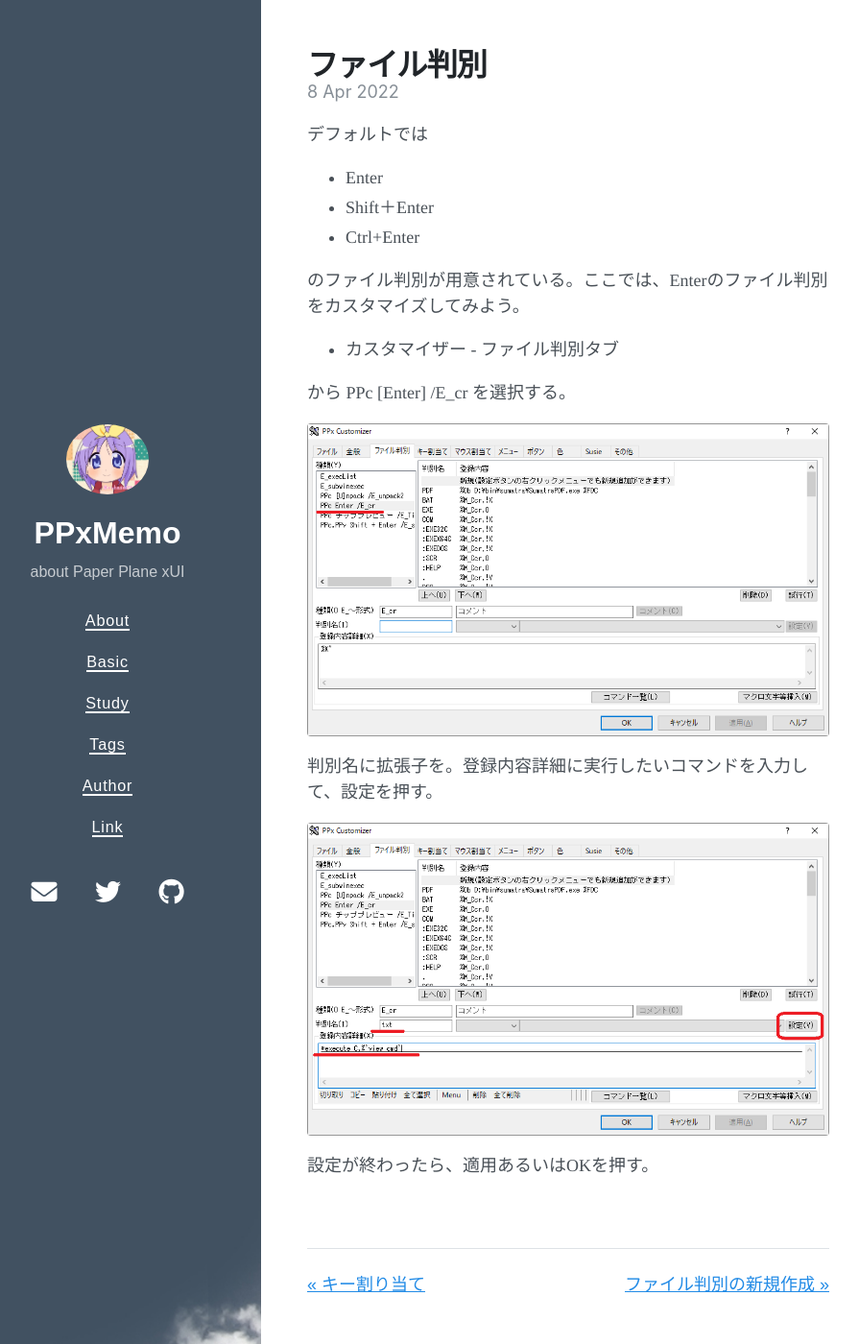
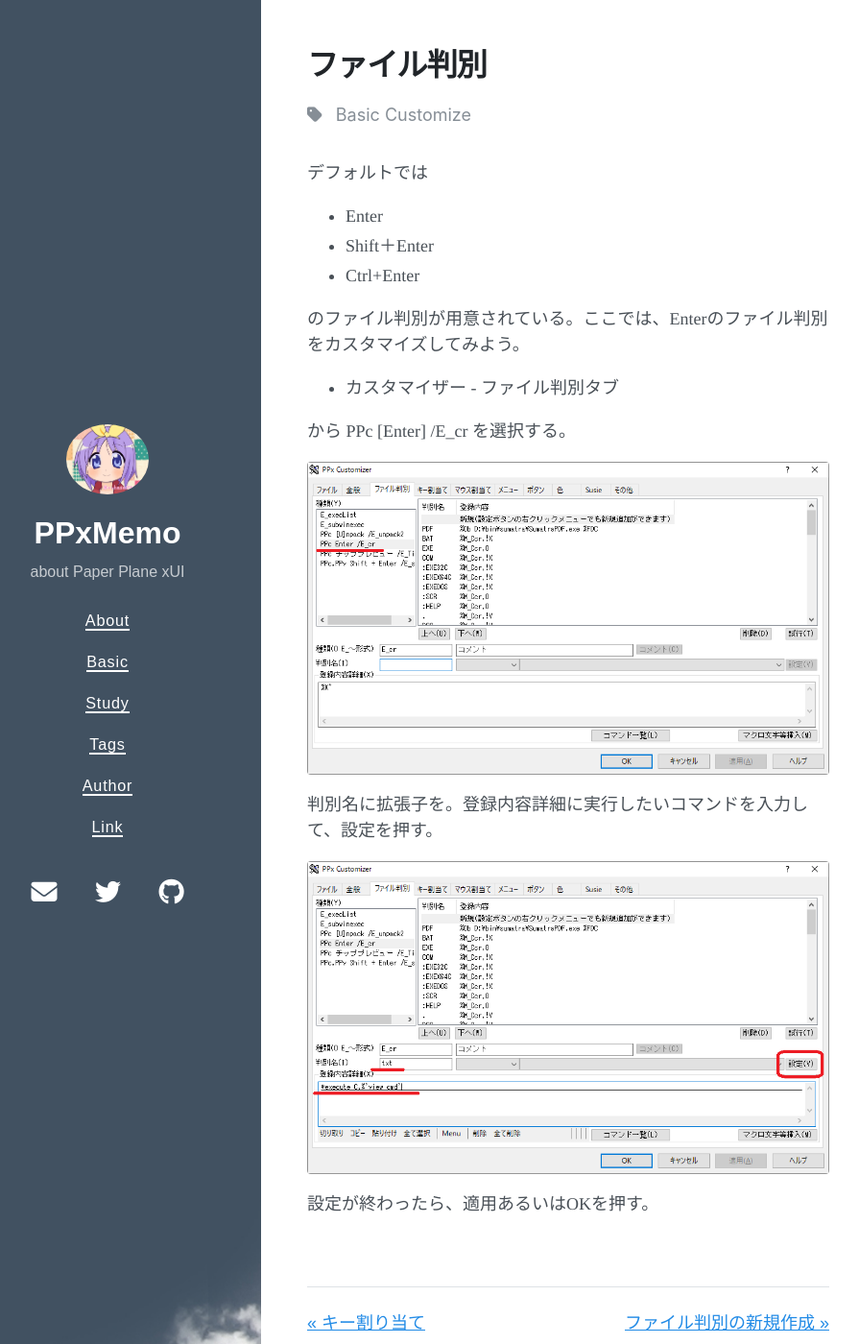
Before and after one commit to tukasa/ppxmemo, a Jekyll site: the page built from my_collections/_basic/05_cust.md, in a window 1280 px wide and 1400 px high. Shown: the whole window at 96% size, without its empty margins (48-943 px from the left). Built offline with Jekyll 4.4.1, drawn with Linux system fonts in a browser that asks for light colours; nearby versions of some CDN libraries.

Commit message:
fix relative_url

```diff
--- a/_config.yml
+++ b/_config.yml
@@ -57,6 +57,8 @@ defaults:
       type: "basic"
     values:
       layout: "basic"
+      parenttitle: "Basic Customize"
+      parenturl: "/basic/"
   - scope:
       path: ""
       type: "posts"
--- a/_layouts/basic.html
+++ b/_layouts/basic.html
@@ -4,9 +4,9 @@ layout: default
 
 <article class="basic">
   <h1 class="post-title">{{ page.title }}</h1>
-  <div class="post-meta">
-    {% assign date_format = site.date_format | default: "%-d %b %Y" %}
-    <time datetime="{{ page.date | date_to_xmlschema }}" itemprop="datePublished">{{ page.date | date: date_format }}</time>
+  <div class="parent-link-section">
+    <i class="fa-solid fa-tag"></i>
+    <a class="parent-link" href="{{ page.parenturl | relative_url }}">{{page.parenttitle}}</a>
   </div>
 
   {{ content }}
--- a/_sass/_posts.scss
+++ b/_sass/_posts.scss
@@ -142,6 +142,28 @@
   border-radius: .5em;
 }
 
+.parent-link-section {
+  display: block;
+  padding: var(--spacer) 0;
+  color: var(--gray-600);
+  font-family: var(--body-font);
+
+  a {
+    color: inherit;
+    text-decoration: none;
+
+    &:hover,
+    &:focus {
+      color: var(--body-bg);
+      background-color: var(--link-hover-color);
+    }
+  }
+}
+
+.parent-link {
+  padding: .1em .5em;
+}
+
 .post-nav {
   display: flex;
   padding-top: var(--spacer-2);
```
